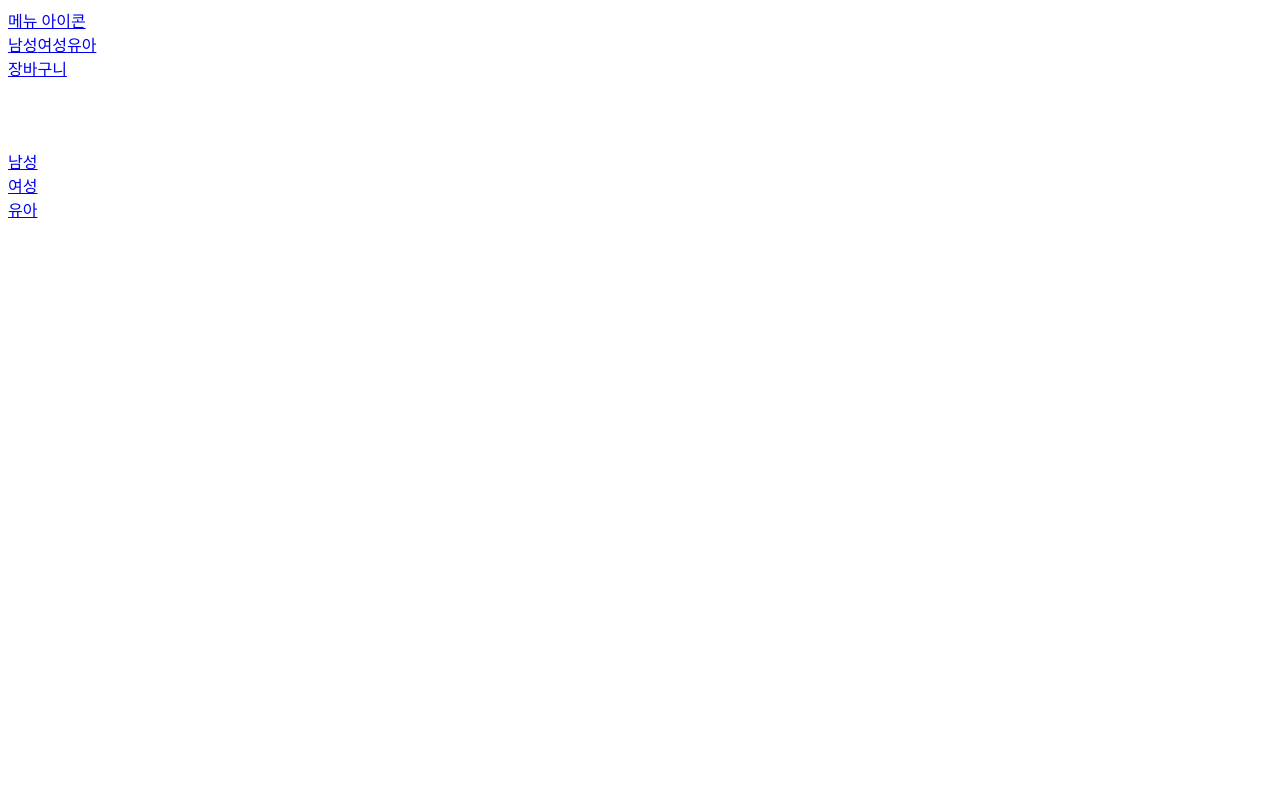
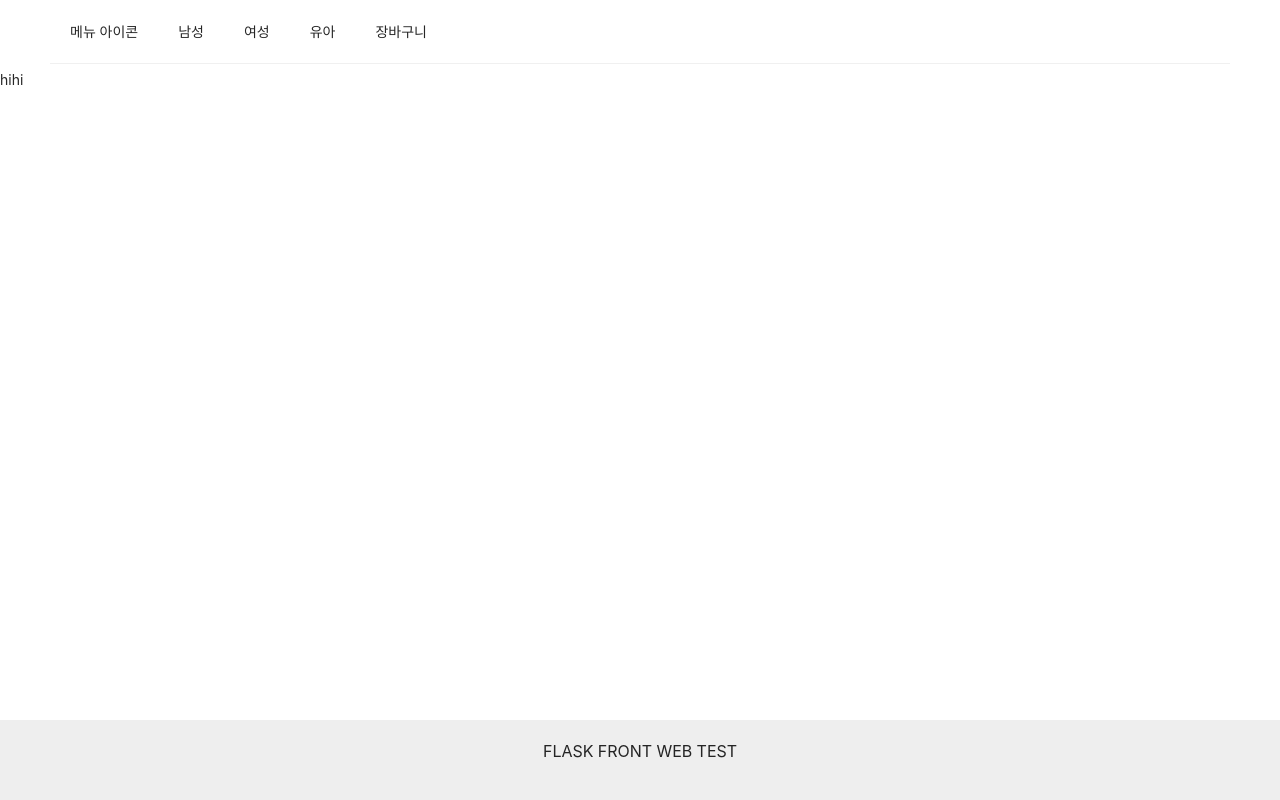
Before and after one commit to eyaeyao124/flask_front_test, a React (Create React App) app: page /cart in a window 1280 px wide. Shown: the top 800 px of the page. Built offline with nearby package versions, Linux system fonts and the light colour scheme.

Commit message:
ant 디자인 적용 및 레이아웃 바꿈

```diff
--- a/package.json
+++ b/package.json
@@ -6,6 +6,7 @@
     "@testing-library/jest-dom": "^5.14.1",
     "@testing-library/react": "^11.2.7",
     "@testing-library/user-event": "^12.8.3",
+    "antd": "^4.16.3",
     "axios": "^0.21.1",
     "react": "^17.0.2",
     "react-dom": "^17.0.2",
--- a/src/components/App.js
+++ b/src/components/App.js
@@ -5,6 +5,8 @@ import LandingPage from "./LandingPage/LandingPage"
 import NavBar from "./NavBar/NavBar"
 import Footer from "./Footer/Footer"
 import Product from './Product/Product';
+import Cart from './Cart/Cart'
+import Detail from './Detail/Detail'
 
 
 function App() {
@@ -15,7 +17,8 @@ function App() {
         <Switch>
           <Route exact path="/" component={LandingPage} />
           <Route exact path="/category/:item" component={Product} />
-          <Route exact path="/cart" component={LandingPage} />
+          <Route exact path="/detail/:category/:id" component={Detail} />
+          <Route exact path="/cart" component={Cart} />
         </Switch>
       </div>
       <Footer />
--- /dev/null
+++ b/src/components/Cart/Cart.js
@@ -0,0 +1,11 @@
+import React from 'react';
+
+const Cart = () => {
+    return (
+        <div>
+            hihi
+        </div>
+    )
+}
+
+export default Cart
--- /dev/null
+++ b/src/components/Detail/Detail.js
@@ -0,0 +1,11 @@
+import React from 'react';
+
+const Detail = () => {
+    return (
+        <div>
+            detail
+        </div>
+    )
+}
+
+export default Detail
--- a/src/components/LandingPage/LandingPage.js
+++ b/src/components/LandingPage/LandingPage.js
@@ -1,11 +1,31 @@
 import React from 'react';
 import category from '../../dummy/category/menu_category.json';
+import { Layout, Row, Col } from 'antd';
+
+const { Content } = Layout;
 
 const LandingPage = () => {
     return (
-        <div>
-            {category.map((item,index)=>{return <div key={index}><a href={`/category/${item.category}`}>{item.menu_name}</a></div>})}
-        </div>
+        <Layout className="layout">
+            <Content style={{ padding: '0 50px' }}>
+                <div className="site-card-wrapper">
+                    <Row gutter={[16, 16]}>
+                        {category.map((item,index)=>{
+                            return <Col key={index} xl={4} lg={6} md={8} xs={24}>
+                                        <div style={{ position: 'relative' }}>
+                                            <a href={`/category/${item.category}`}>
+                                                <img style={{ width: '100%', height: '320px' }} src="https://os.alipayobjects.com/rmsportal/QBnOOoLaAfKPirc.png" alt="main category" />
+                                            </a>
+                                            <div>
+                                                {item.menu_name}
+                                            </div>
+                                        </div>
+                                   </Col>})
+                        }
+                    </Row>
+                </div>
+            </Content>
+        </Layout>
     )
 }
 
--- a/src/components/NavBar/NavBar.js
+++ b/src/components/NavBar/NavBar.js
@@ -1,15 +1,18 @@
 import React from 'react';
 import category from '../../dummy/category/menu_category.json';
+import { Layout, Menu } from 'antd';
+import 'antd/dist/antd.css';
+const { Header} = Layout;
 
 const NavBar = () => {
     return (
-        <div>
-            <div><a href='/'>메뉴 아이콘</a></div>
-            <div>
-                {category.map((item,index)=>{return <a href={`/category/${item.category}`} key={index}>{item.menu_name}</a>})}
-            </div>
-            <div><a href={`/cart`}>장바구니</a></div>
-        </div>
+            <Header style={{ position: "fixed", zIndex: 1, width: "100%", backgroundColor:"#fff" }}>
+                <Menu theme="light" mode="horizontal">
+                    <Menu.Item key="999"><a href='/'>메뉴 아이콘</a></Menu.Item>
+                    {category.map((item,index)=>{return <Menu.Item key={index}><a href={`/category/${item.category}`}>{item.menu_name}</a></Menu.Item>})}
+                    <Menu.Item key="998"><a href={`/cart`}>장바구니</a></Menu.Item>
+                </Menu>
+            </Header>
     )
 }
 
--- a/src/components/Product/Product.js
+++ b/src/components/Product/Product.js
@@ -1,19 +1,24 @@
 import React from 'react';
 import Category from './Sections/Category';
 import ProductList from './Sections/ProductList';
+import { Layout } from 'antd';
+
+const { Content, Sider } = Layout;
 
 const Product = ({match}) => {
     return (
-        <div>
-            <div>
-                <Category
-                    categorys={match.params.item}
-                />
-                <ProductList
-                    categorys={match.params.item}
-                />
-            </div>
-        </div>
+        <Layout>
+            <Content style={{ padding: '0 50px' }}>
+                <Layout className="site-layout-background" style={{ padding: '24px 0' }}>
+                <Sider className="site-layout-background" width={200} theme="light">
+                        <Category
+                            categorys={match.params.item}
+                        />
+                    </Sider>
+                    <Content style={{ padding: '0 24px', minHeight: 280 }}><ProductList categorys={match.params.item}/></Content>
+                </Layout>
+            </Content>
+        </Layout>
     )
 }
 
--- a/src/components/Product/Sections/Category.js
+++ b/src/components/Product/Sections/Category.js
@@ -1,6 +1,7 @@
 import React from 'react';
 import { useDispatch } from 'react-redux';
-import { selectProductCategory } from '../../../_actions/product_category_actions'
+import { selectProductCategory } from '../../../_actions/product_category_actions';
+import { Menu } from 'antd';
 
 const Category = ({categorys}) => {
     const dispatch = useDispatch();
@@ -11,9 +12,11 @@ const Category = ({categorys}) => {
     }
 
     return (
-        <div>
-            {lists.map((item,index)=>{return <div key={index}><button onClick={()=>selectCategory(item.menu_name)}>{item.menu_name}</button></div>})}
-        </div>
+        <Menu
+            mode="inline"
+        >
+            {lists.map((item,index)=>{return <Menu.Item key={index} onClick={()=>selectCategory(item.menu_name)}>{item.menu_name}</Menu.Item>})}
+        </Menu>
     )
 }
 
--- a/src/components/Product/Sections/Filter.js
+++ b/src/components/Product/Sections/Filter.js
@@ -10,13 +10,11 @@ const Filter = ({filterFunc}) => {
 
     return (
         <div>
-            <form>
             {
                 CheckList.map((item,index)=>{
                     return <label key={index}>{item.name}<input type="radio" name="filter" value={item.value} defaultChecked={item.default === true ? true : false} onChange={(e)=>filterFunc(e.target.value)}/></label>
                 })
             }
-            </form>
         </div>
     )
 }
--- a/src/components/Product/Sections/ProductList.js
+++ b/src/components/Product/Sections/ProductList.js
@@ -1,6 +1,7 @@
 import React,{useEffect,useState} from 'react'
 import { useSelector } from "react-redux";
 import Filter from './Filter';
+import { Row, Col } from 'antd';
 
 const ProductList = ({categorys}) => {
     const category = useSelector(state => state.productCategory);
@@ -37,16 +38,26 @@ const ProductList = ({categorys}) => {
     return (
         <div>
             <Filter filterFunc={selectFilter}/>
+            <br/>
+            <Row gutter={[16, 16]}>
                 {
                 List && List.map((item,index)=>{
-                return <div key={index}>
+                    return <Col key={index} xl={4} lg={6} md={8} xs={24}>
+                                <div style={{ position: 'relative' }}>
+                                    <a href={`/detail/${categorys}/${item.id}`} >
+                                        <img style={{ width: '100%', height: '300px' }} src="https://os.alipayobjects.com/rmsportal/QBnOOoLaAfKPirc.png" alt="products"/>
+                                    </a>
+                                    <div>
                                         <div>{item.image}</div>
                                         <div>{item.title}</div>
                                         <div>{item.price}</div>
                                         <div>{item.rate}</div>
                                     </div>
+                                </div>
+                            </Col>
                 })
                 }
+           </Row>
         </div>
     )
 }
```
Also changed, not shown: 1 other file (tests, documents, lock files or other folders). Lines whose indentation alone changed are shown as unchanged.
